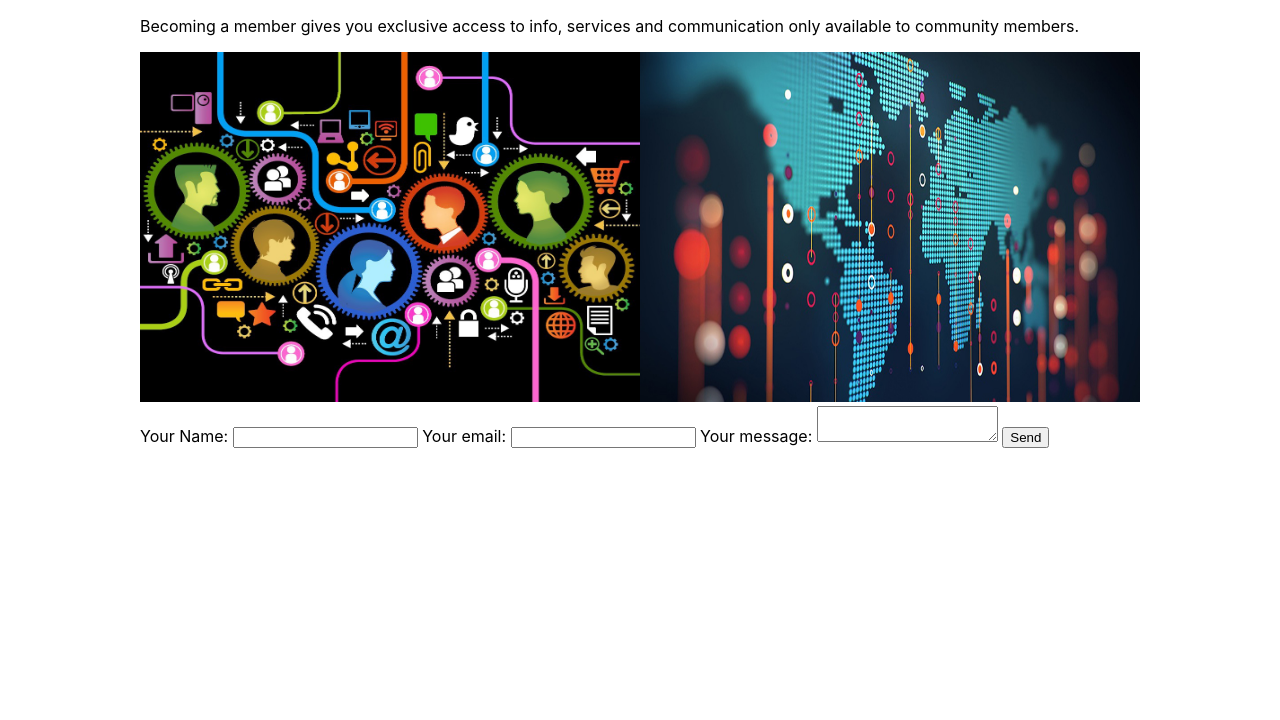
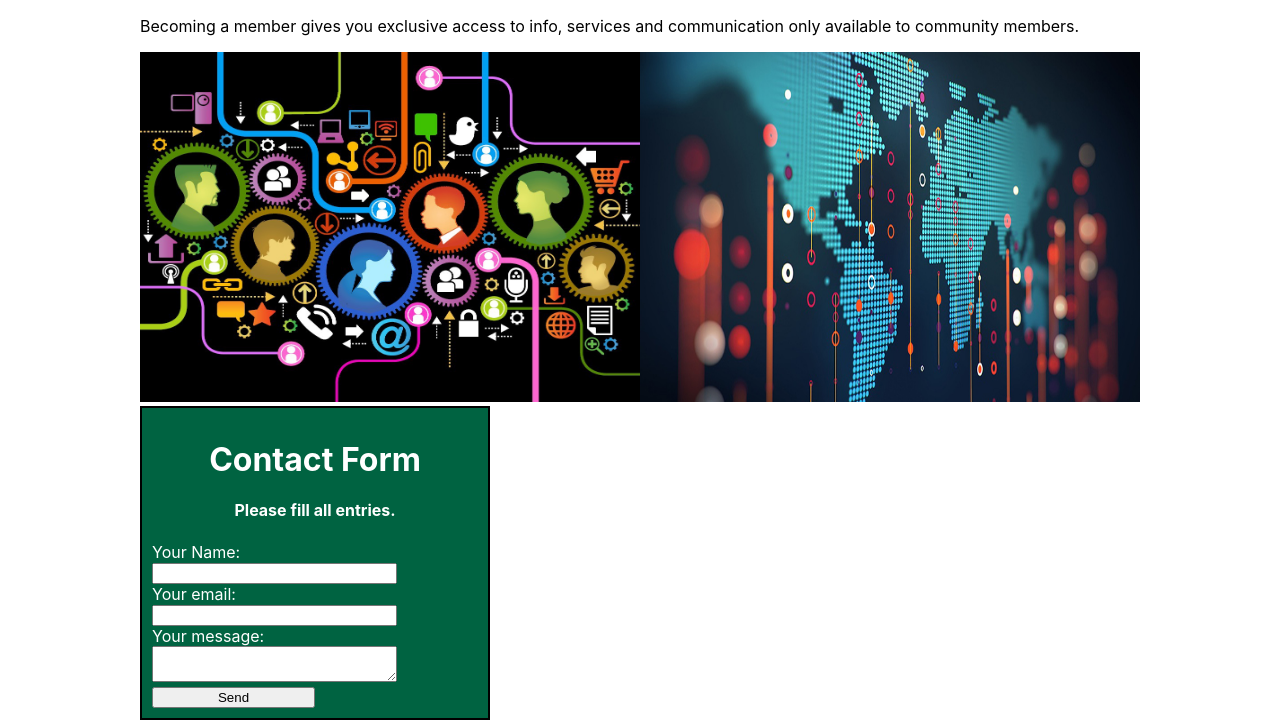
Before and after one commit to HighTicketAnalytics/highticketanalytics.github.io, a plain HTML site: page community.html in a window 1280 px wide. Shown: the part 148-868 px from the top of the page. Before the commit the page ends 800 px from the top, so only its background shows below. Drawn offline with Linux system fonts and the light colour scheme.

Commit message:
community

```diff
--- a/community.html
+++ b/community.html
@@ -28,27 +28,33 @@
       <p>Becoming a member gives you exclusive access to info, services and communication only available to community members.</p>
       <img src = "images/community.jpg" style="height:350px; width: 500px; float: left;">
       <img src = "images/comm2.jpg" style="height:350px; width: 500px;">
+      <div id = 'conform'>
       <form
       action="https://formspree.io/mzbjykzl"
-      method="POST"
-    >
-    <label>
-      Your Name:
-      <input type="text" name="fullName">
-    </label>
-      <label>
-        Your email:
-        <input type="text" name="_replyto">
-      </label>
-      <label>
-        Your message:
-        <textarea name="message"></textarea>
-      </label>
+      method="POST">
+
+      <h1 style="text-align: center;">Contact Form</h1>
+      <h4 style="text-align: center;">Please fill all entries.</h4>
+
+      <label id = 'fields'>
+        Your Name: <br>
+        <input type="text" name="fullName" style="width: 75%;">
+      </label> <br>
+      <label id = 'fields'>
+        Your email:<br>
+        <input type="text" name="_replyto" style="width: 75%;">
+      </label> <br>
+      <label id = 'fields'>
+        Your message: <br>
+        <textarea name="message" style="width: 75%;"></textarea>
+      </label> <br>
 
       <!-- your other form fields go here -->
 
-      <button type="submit">Send</button>
+      <button type="submit" style="width:50%">Send</button>
     </form>
+
+    </div>
     </div>
   </body>
   </header>
--- a/style.css
+++ b/style.css
@@ -236,3 +236,15 @@ h4{
     width:1000px;
     margin:auto;
   }
+  #conform{
+    border:solid black 2px;
+    background-color: #006341;
+    color:#ffffff;
+    padding:10px;
+    width:350px;
+    float: left;
+  }
+  #fields{
+    margin:10px 0px;
+    padding:10px 0px;
+  }
```
